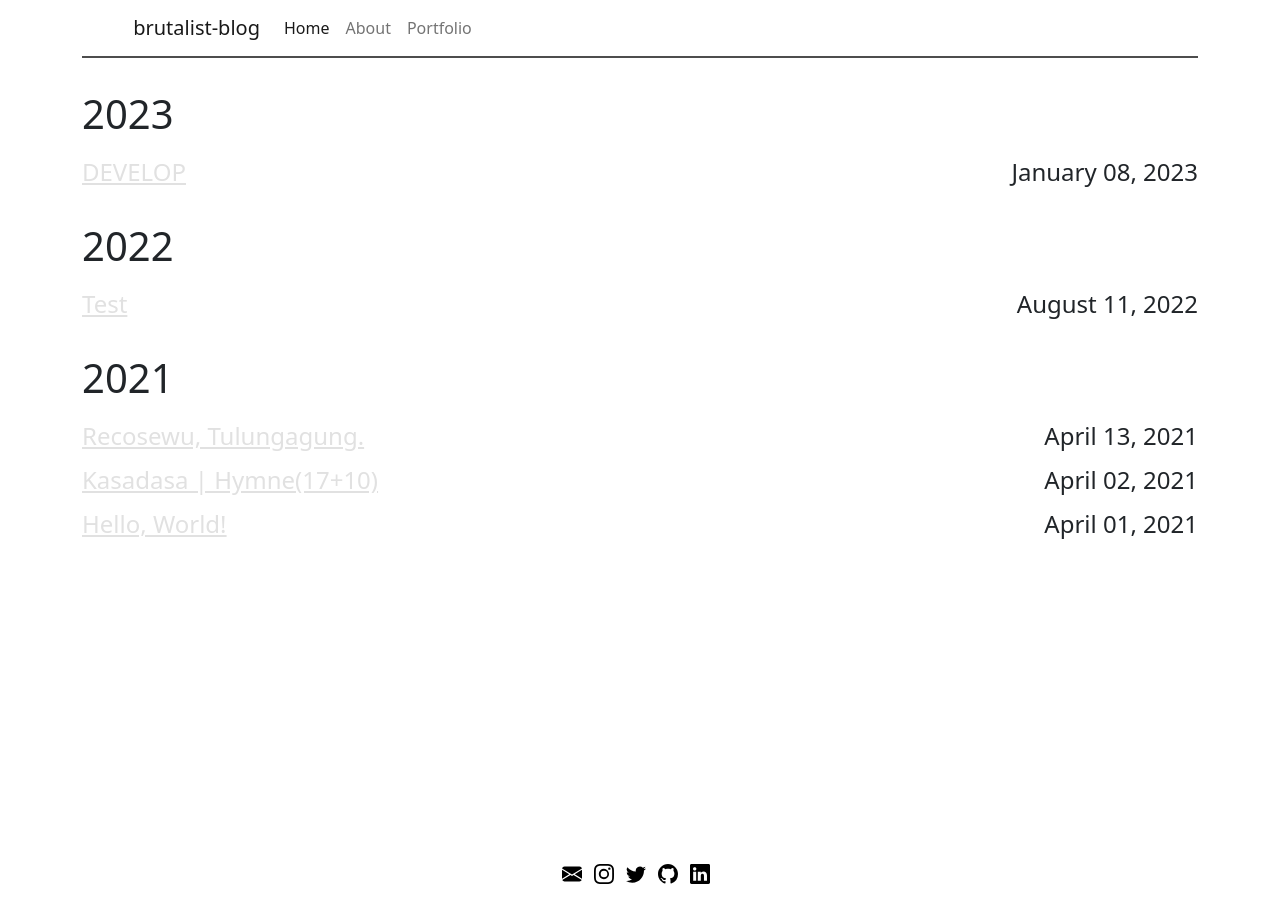
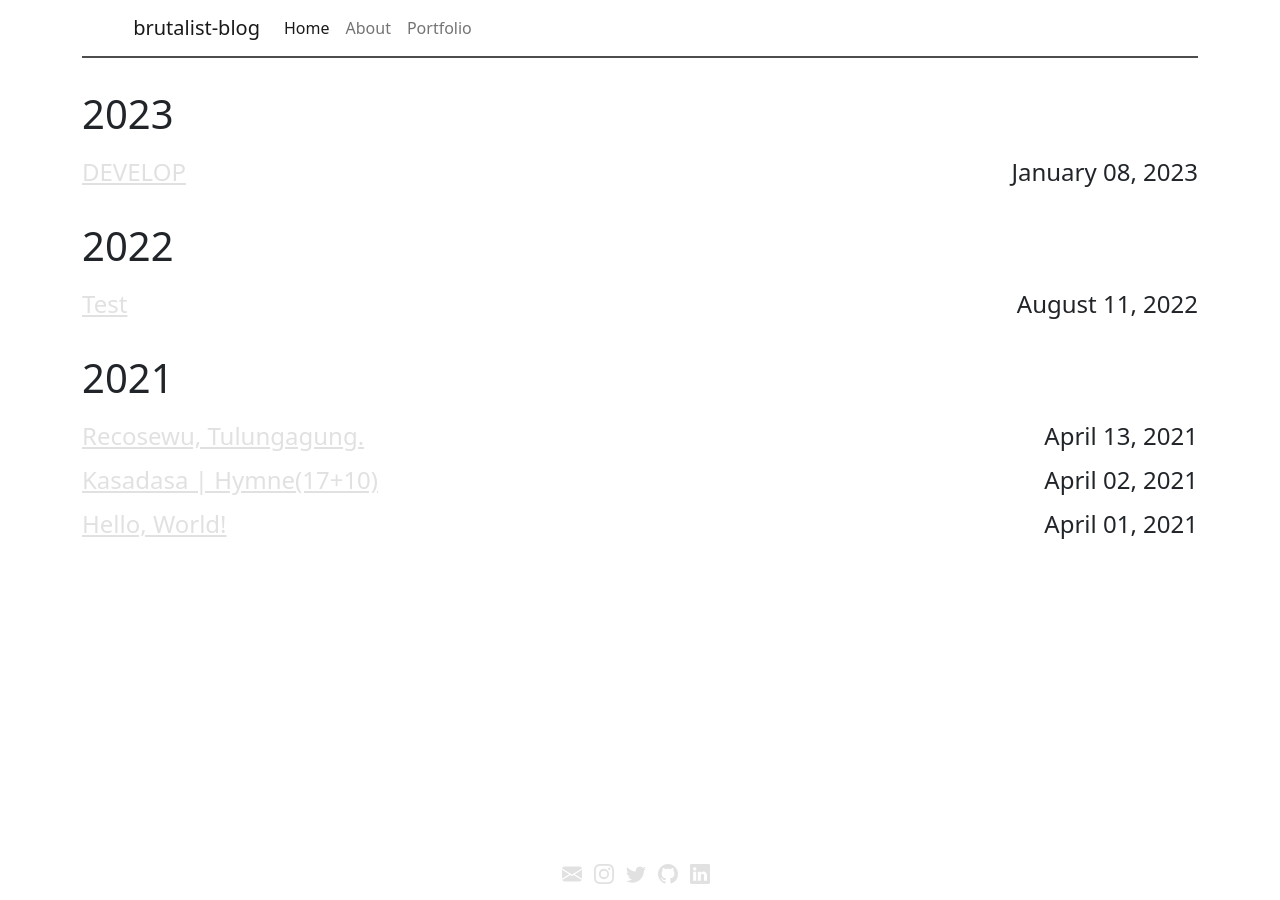
Before and after one commit to gitomiko/gitomiko.github.io, a Jekyll site: the page built from index.html, in a window 1280 px wide. Built offline with Jekyll 4.4.1, drawn with Linux system fonts in a browser that asks for light colours.

Commit message:
Update main.scss
change color

```diff
--- a/_sass/main.scss
+++ b/_sass/main.scss
@@ -76,7 +76,7 @@ pre.highlight {
 @media (prefers-color-scheme: light) {
   .footer-icon-links {
     text-decoration: none;
-    color: rgb(0, 0, 0);
+    color: #e1e1e1;
   }
 
   .footer-icon-links:hover,
```
